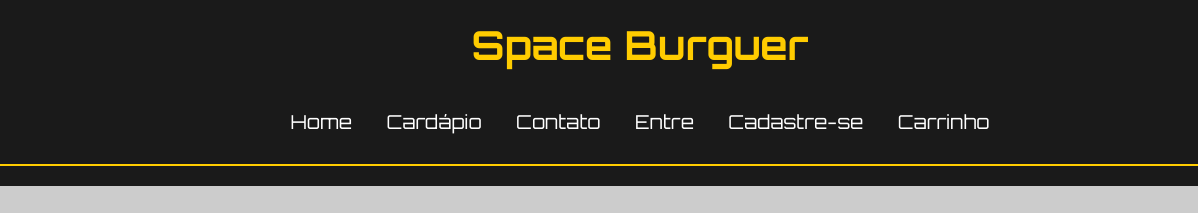
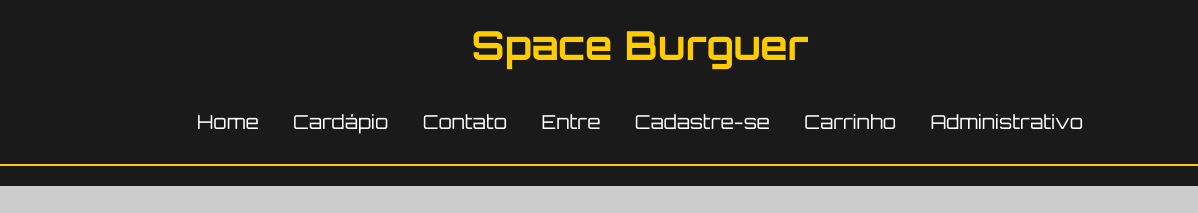
Before and after one commit to aul-rel/Projeto-3A, a plain HTML site: page index.html in a window 1280 px wide. Shown: the top 213 px of the page, 0-1198 px from the left. Drawn offline with Linux system fonts and the light colour scheme; placeholder pictures from the web are drawn by us.

Commit message:
Update index.html

```diff
--- a/index.html
+++ b/index.html
@@ -23,6 +23,7 @@
                 <a href="pages/login.html">Entre</a>
                 <a href="pages/cadastro.html">Cadastre-se</a>
                 <a href="pages/carrinho.html">Carrinho</a>
+                <a href="pages/loginAdmin.html">Administrativo</a>
             </nav>
         </header>
     </header>
```
